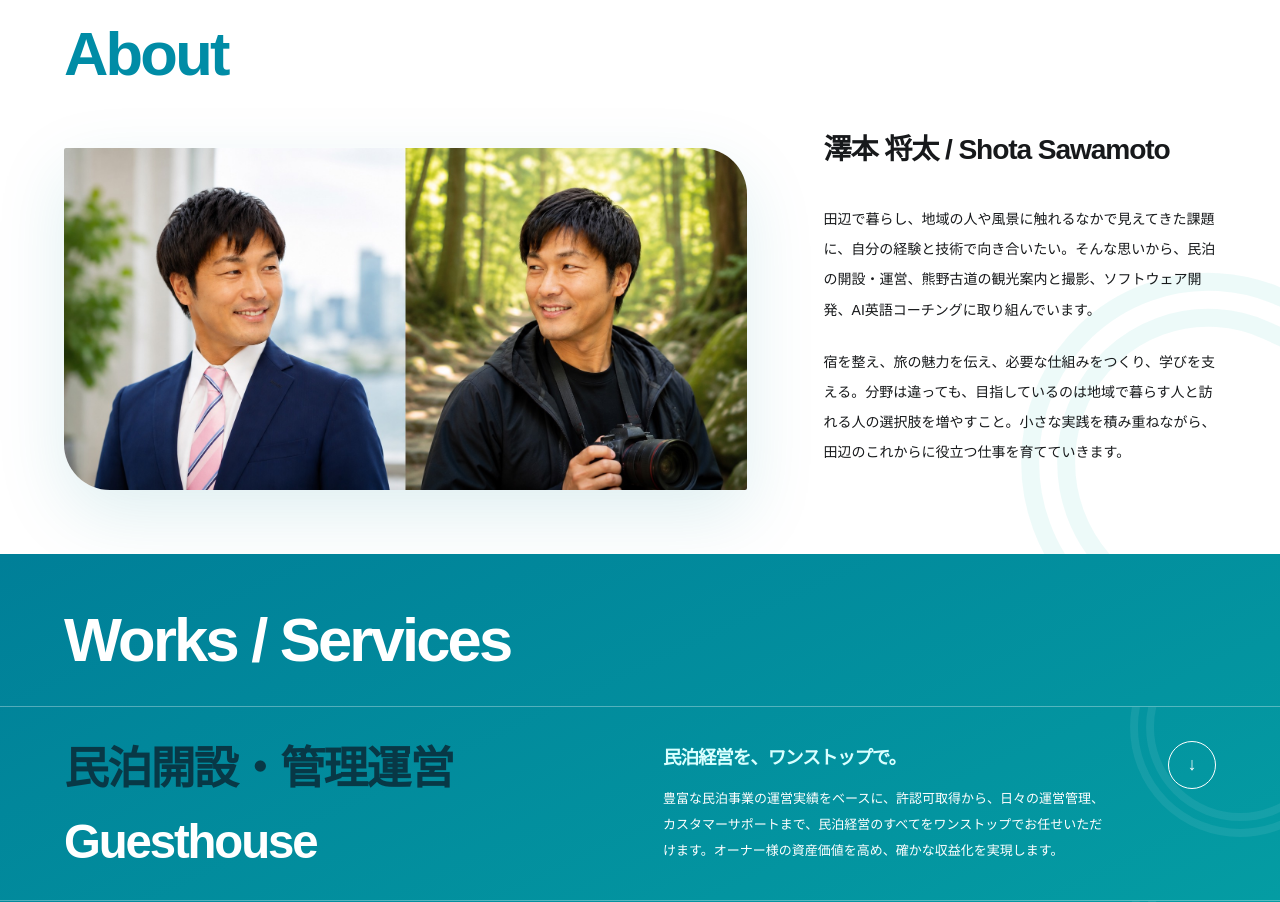
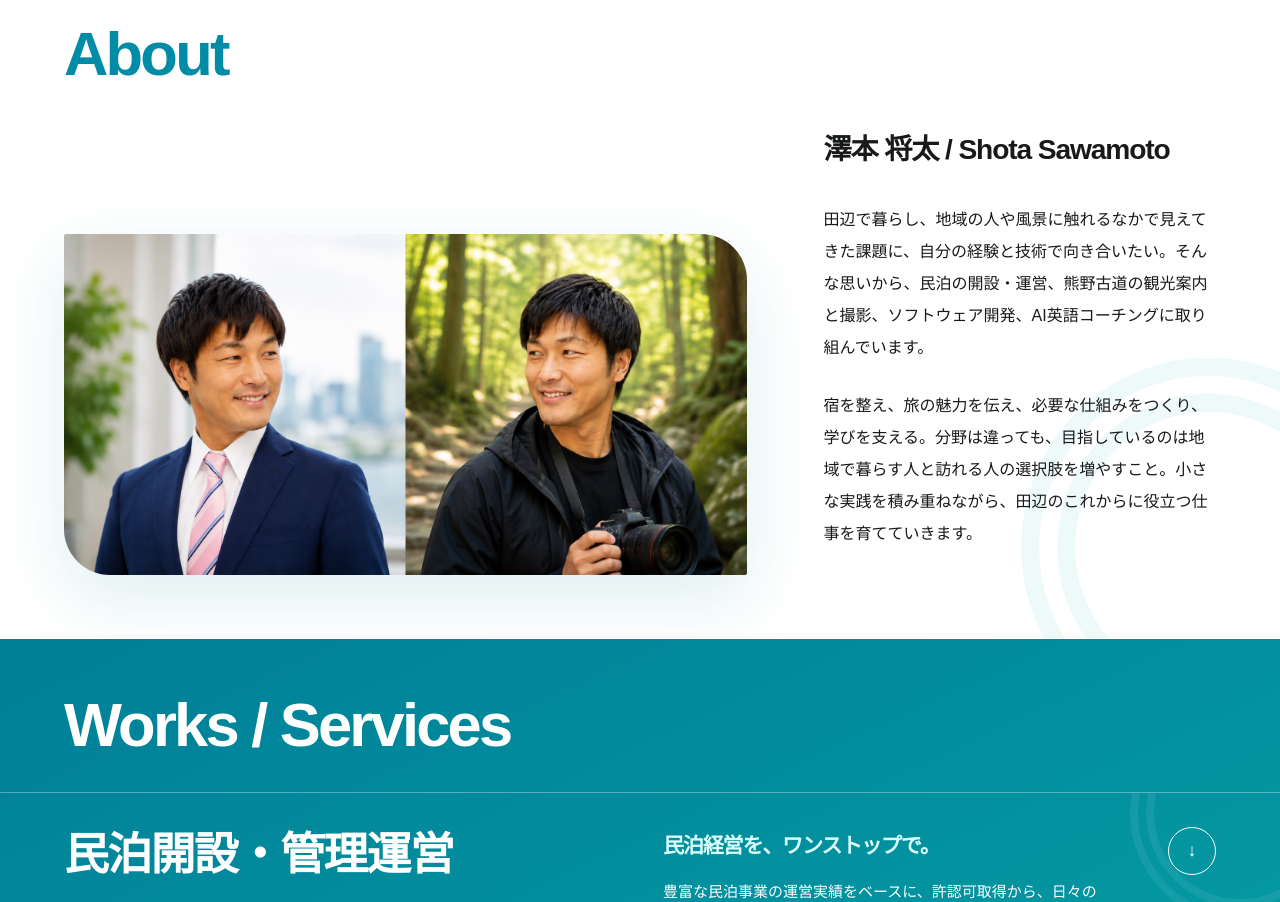
Before and after one commit to ShotaSawamoto/SAWAMO, a React (Vite) app: page / in a window 1280 px wide. Shown: the part 840-1742 px from the top of the page. Built offline with nearby package versions, Linux system fonts and the light colour scheme.

Commit message:
Add XServer auto deployment and refine responsive layout

```diff
--- a/app/contact/page.tsx
+++ b/app/contact/page.tsx
@@ -37,7 +37,7 @@ export default function ContactPage() {
     };
 
     try {
-      const response = await fetch("https://formsubmit.co/ajax/sawamo.umehikari@gmail.com", {
+      const response = await fetch("https://formsubmit.co/ajax/info@sawamo.jp", {
         method: "POST",
         headers: {
           "Content-Type": "application/json",
@@ -128,7 +128,7 @@ export default function ContactPage() {
 
           <div className="contact-form-status" aria-live="polite">
             {submitState === "success" && <p className="success">お問い合わせを送信しました。ありがとうございます。</p>}
-            {submitState === "error" && <p className="error">送信できませんでした。時間をおいて再度お試しいただくか、sawamo.umehikari@gmail.comへ直接ご連絡ください。</p>}
+            {submitState === "error" && <p className="error">送信できませんでした。時間をおいて再度お試しいただくか、info@sawamo.jpへ直接ご連絡ください。</p>}
           </div>
         </form>
       </section>
--- a/app/globals.css
+++ b/app/globals.css
@@ -68,7 +68,7 @@ button { font: inherit; }
 .about-photo { margin: 0; overflow: hidden; border-radius: 2px 46px 2px 46px; box-shadow: 0 24px 70px rgba(0, 132, 150, .13); }
 .about-photo img { display: block; width: 100%; aspect-ratio: 2 / 1; object-fit: cover; transition: transform .7s cubic-bezier(.22,1,.36,1); }
 .about-photo:hover img { transform: scale(1.018); }
-.about-detail { font-size: 14px; line-height: 2.15; }
+.about-detail { font-size: 16px; line-height: 2; }
 .about-detail h2 { margin: 0 0 36px; font-size: clamp(22px, 2.2vw, 34px); font-weight: 800; line-height: 1.28; letter-spacing: -.04em; white-space: nowrap; }
 .about-detail p { margin: 0 0 1.6em; }
 .works { background: linear-gradient(155deg, #007f98 0%, #08b7ad 100%); color: white; padding-top: 56px; padding-bottom: 0; }
@@ -80,15 +80,17 @@ button { font: inherit; }
 .service::before { content: ""; position: absolute; width: 220px; height: 220px; right: -70px; top: -90px; border: 24px double rgba(255,255,255,.07); border-radius: 50%; transition: transform .5s; }
 .service:hover::before { transform: scale(1.25) rotate(20deg); }
 .service-trigger { position: relative; z-index: 1; width: 100%; padding: 34px 5vw; display: grid; grid-template-columns: 52% 41% 7%; align-items: start; border: 0; color: inherit; background: transparent; text-align: left; cursor: pointer; }
-.service-ja { margin: 0 0 22px; color: #083846; font-size: clamp(24px, 3.5vw, 54px); font-weight: 700; line-height: 1.25; letter-spacing: -.035em; transition: color .45s; }
+.service-ja { margin: 0 0 22px; color: #fff; font-size: clamp(24px, 3.5vw, 54px); font-weight: 700; line-height: 1.25; letter-spacing: -.035em; transition: color .45s; }
 .service-ja span { display: block; }
-.service h3 { margin: 0; font-size: clamp(28px, 3.7vw, 58px); line-height: .98; letter-spacing: -.045em; font-weight: 700; }
+.service h3 { margin: 0; color: rgba(225,251,249,.74); font-size: clamp(28px, 3.7vw, 58px); line-height: .98; letter-spacing: -.045em; font-weight: 700; transition: color .45s; }
 .service h3 span { display: block; white-space: nowrap; }
 .service-panel { position: relative; z-index: 1; display: grid; grid-template-rows: 0fr; opacity: 0; transition: grid-template-rows .45s cubic-bezier(.22,1,.36,1), opacity .3s; }
 .service-panel-inner { min-height: 0; overflow: hidden; padding: 0 5vw; border-top: 1px solid var(--line); }
 .service-summary { grid-column: 2; margin: 4px 2vw 0 0; }
-.service-lead { margin: 0 0 14px; color: #d9ffff; font-size: clamp(17px, 1.45vw, 22px); font-weight: 700; line-height: 1.45; letter-spacing: -.06em; white-space: nowrap; transition: color .45s; }
-.service-copy { font-size: 13px; line-height: 2; margin: 0; white-space: pre-line; text-wrap: pretty; line-break: strict; }
+.service-summary-panel { display: none; }
+.service-lead { margin: 0 0 16px; color: #d9ffff; font-size: clamp(19px, 1.65vw, 24px); font-weight: 700; line-height: 1.45; letter-spacing: -.06em; white-space: nowrap; transition: color .45s; }
+.service-copy { font-size: 15px; line-height: 1.95; margin: 0; white-space: pre-line; text-wrap: pretty; line-break: strict; }
+.service-copy-ending { white-space: nowrap; }
 .service-future { margin: 0; padding: 24px 0 30px; font-size: 13px; line-height: 1.8; }
 .service-future span { display: block; margin-bottom: 8px; font-size: 11px; font-weight: 700; letter-spacing: .16em; text-transform: uppercase; }
 .service-works { display: grid; grid-template-columns: repeat(2, minmax(0, 1fr)); gap: clamp(22px, 3vw, 44px); padding: 28px 0 36px; }
@@ -112,6 +114,7 @@ button { font: inherit; }
 .service-arrow { width: 48px; height: 48px; border: 1px solid currentColor; border-radius: 50%; display: grid; place-items: center; font-size: 18px; transition: transform .4s; }
 .service:hover { color: var(--ink); background: rgba(255,255,255,.96); }
 .service:hover .service-ja { color: var(--deep); }
+.service:hover h3, .service.open h3 { color: #52747b; }
 .service:hover .service-lead, .service.open .service-lead { color: var(--teal); }
 .service:hover .service-arrow { color: var(--teal); border-color: var(--teal); }
 .service.open { color: var(--ink); background: rgba(255,255,255,.96); }
@@ -143,8 +146,8 @@ footer p, footer p:last-child { margin: 0; text-align: center; }
 .contact-page-eyebrow { margin: 0 0 28px; color: var(--deep); font-size: clamp(44px, 5vw, 76px); font-weight: 800; line-height: .95; letter-spacing: -.05em; }
 .contact-page-intro h1 { margin: 0; font-size: clamp(32px, 3.6vw, 58px); line-height: 1.16; letter-spacing: -.055em; }
 .contact-page-intro h1 span { display: block; white-space: nowrap; }
-.contact-page-intro > p:not(.contact-page-eyebrow):not(.contact-page-required) { max-width: 510px; margin: 34px 0 0; font-size: 14px; line-height: 2; }
-.contact-page-required { margin: 22px 0 0; color: #667075; font-size: 12px; }
+.contact-page-intro > p:not(.contact-page-eyebrow):not(.contact-page-required) { max-width: 510px; margin: 34px 0 0; font-size: 16px; line-height: 1.9; }
+.contact-page-required { margin: 22px 0 0; color: #667075; font-size: 14px; }
 .contact-page-required span, .contact-field b { color: var(--teal); }
 .contact-form { padding: clamp(28px, 4vw, 58px); border: 1px solid var(--line); border-radius: 2px 46px 2px 46px; background: rgba(255,255,255,.88); box-shadow: 0 24px 70px rgba(0,132,150,.1); backdrop-filter: blur(12px); }
 .contact-form fieldset { min-width: 0; margin: 0; padding: 0; border: 0; }
@@ -205,14 +208,17 @@ footer p, footer p:last-child { margin: 0; text-align: center; }
   .works-mobile-guide { display: block; margin: 14px 0 0; color: rgba(255,255,255,.82); font-size: 12px; line-height: 1.7; }
   .about-copy { grid-template-columns: 1fr; margin: 36px 0 0; gap: 32px; }
   .service-trigger { grid-template-columns: 1fr; padding: 26px 3vw; }
-  .service-ja { font-size: clamp(22px, 6.2vw, 26px); }
-  .service h3 { font-size: clamp(23px, 6.4vw, 26px); }
-  .service-summary { grid-column: 1; margin: 26px 0 0; }
-  .service-lead { font-size: 18px; letter-spacing: -.12em; }
-  .service-copy { padding-right: 0; }
-  .service-action { grid-column: 1; width: 100%; margin-top: 20px; padding: 7px 8px 7px 16px; justify-content: space-between; border: 1px solid rgba(255,255,255,.58); border-radius: 999px; }
-  .service-action-label { display: block; font-size: 13px; font-weight: 700; letter-spacing: .03em; }
-  .service-arrow { position: static; width: 38px; height: 38px; }
+  .service-ja { font-size: clamp(26px, 7.5vw, 30px); }
+  .service h3 { font-size: clamp(26px, 7.5vw, 30px); }
+  .service-summary-trigger { display: block; grid-column: 1; margin: 18px 0 0; }
+  .service-summary-trigger .service-copy { display: none; }
+  .service-summary-panel { display: block; margin: 0; padding: 24px 0 4px; }
+  .service-summary-panel .service-lead { display: none; }
+  .service-lead { font-size: 19px; letter-spacing: -.13em; }
+  .service-copy { padding-right: 0; font-size: 15px; line-height: 1.9; }
+  .service-action { position: relative; grid-column: 1; width: 100%; margin-top: 20px; padding: 5px 38px; justify-content: center; border: 1px solid rgba(255,255,255,.58); border-radius: 999px; }
+  .service-action-label { display: block; width: 100%; text-align: center; font-size: 13px; font-weight: 700; letter-spacing: .03em; }
+  .service-arrow { position: absolute; right: 5px; width: 24px; height: 24px; font-size: 11px; line-height: 1; }
   .service-works { grid-template-columns: 1fr; gap: 28px; padding: 22px 0 28px; }
   .service-work { gap: 12px; }
   .service-work strong { min-height: 38px; font-size: 25px; }
@@ -222,10 +228,12 @@ footer p, footer p:last-child { margin: 0; text-align: center; }
   .service-gallery { grid-template-columns: 1fr; gap: 18px; padding: 22px 0 28px; }
   .service-gallery figure { border-radius: 2px 24px 2px 24px; }
   .service:hover { background: transparent; color: white; }
-  .service:hover .service-ja { color: #083846; }
+  .service:hover .service-ja { color: #fff; }
+  .service:hover h3 { color: rgba(225,251,249,.74); }
   .service:hover .service-lead { color: #d9ffff; }
   .service.open { color: var(--ink); background: rgba(255,255,255,.96); }
   .service.open .service-ja { color: var(--deep); }
+  .service.open h3 { color: #52747b; }
   .service.open .service-lead { color: var(--teal); }
   .service.open .service-action { border-color: var(--teal); color: var(--deep); }
   .service.open .service-arrow { color: var(--teal); border-color: var(--teal); }
--- a/app/page.tsx
+++ b/app/page.tsx
@@ -62,6 +62,13 @@ const services = [
     tone: "coral",
   },
 ];
+
+function renderServiceCopy(service: { no: string; copy: string }) {
+  const ending = service.no === "01" ? "確かな収益化を実現します。" : "";
+  if (!ending || !service.copy.endsWith(ending)) return service.copy;
+
+  return <>{service.copy.slice(0, -ending.length)}<span className="service-copy-ending">{ending}</span></>;
+}
 
 export default function Home() {
   const [menuOpen, setMenuOpen] = useState(false);
@@ -223,17 +230,21 @@ export default function Home() {
                   <p className="service-ja">{service.ja.split("\n").map((line, index) => <span key={index}>{line}</span>)}</p>
                   <h3>{service.title.split("\n").map((line, index) => <span key={index}>{line}</span>)}</h3>
                 </div>
-                <div className="service-summary">
+                <div className="service-summary service-summary-trigger">
                   <p className="service-lead">{service.lead}</p>
-                  <p className="service-copy">{service.copy}</p>
+                  <p className="service-copy">{renderServiceCopy(service)}</p>
                 </div>
                 <span className="service-action" aria-hidden="true">
-                  <span className="service-action-label">{openService === service.no ? "閉じる" : "写真・実績を見る"}</span>
+                  <span className="service-action-label">{openService === service.no ? "閉じる" : "詳細"}</span>
                   <span className="service-arrow">↓</span>
                 </span>
               </button>
               <div className="service-panel" id={`service-panel-${service.no}`} aria-hidden={openService !== service.no}>
                 <div className="service-panel-inner">
+                  <div className="service-summary service-summary-panel">
+                    <p className="service-lead">{service.lead}</p>
+                    <p className="service-copy">{renderServiceCopy(service)}</p>
+                  </div>
                   {service.works.length > 0 ? (
                     <div className="service-works">
                       {service.works.map((work) => (
```
Also changed, not shown: 1 other file (tests, documents, lock files or other folders).
